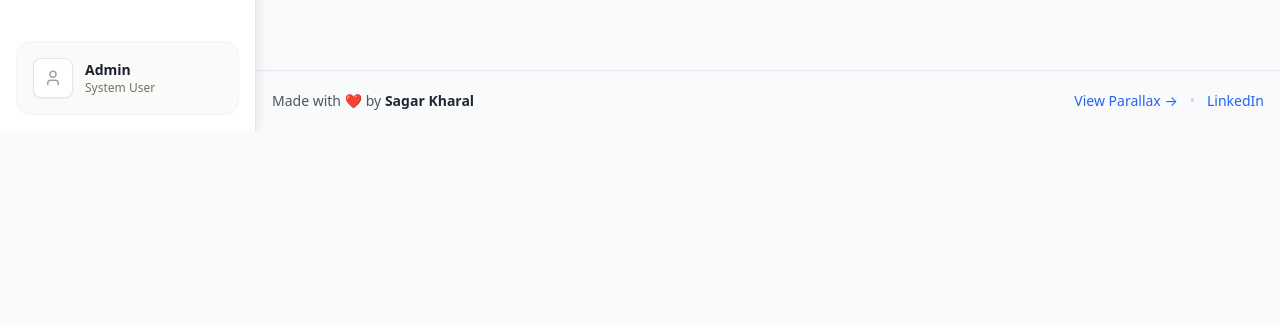
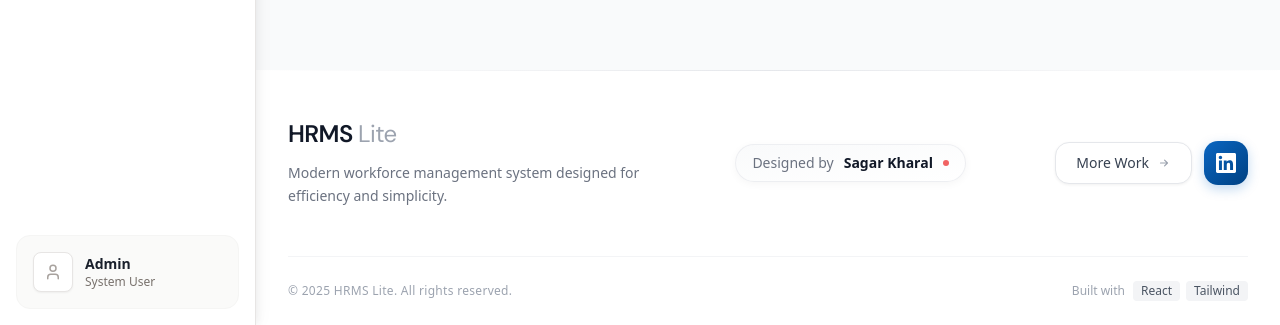
Before and after one commit to Sagar-024/HRMS-lite, a React (Vite) app in the folder frontend/: page / in a window 1280 px wide. Shown: the part 1096-1421 px from the top of the page. Before the commit the page ends 1227 px from the top, so only its background shows below. Built offline with nearby package versions, Linux system fonts and the light colour scheme; no server answers.

Commit message:
ui tweak

```diff
--- a/frontend/src/components/Footer.jsx
+++ b/frontend/src/components/Footer.jsx
@@ -2,33 +2,95 @@ import React from 'react';
 
 const Footer = () => {
     return (
-        <footer className="border-t border-gray-200 py-5">
-            <div className="max-w-7xl mx-auto px-4">
-                <div className="flex flex-col sm:flex-row items-center justify-center sm:justify-between gap-3 text-sm">
+        <footer className="relative mt-auto bg-white">
+            {/* Subtle top gradient line */}
+            <div className="absolute top-0 left-0 right-0 h-px bg-gradient-to-r from-transparent via-gray-200 to-transparent"></div>
 
-                    <p className="text-gray-600 text-center sm:text-left">
-                        Made with <span className="text-red-500">❤️</span> by{' '}
-                        <span className="font-semibold text-gray-800">Sagar Kharal</span>
+            <div className="max-w-7xl mx-auto px-6 lg:px-8">
+
+                {/* Main Footer Content */}
+                <div className="py-12">
+                    <div className="grid grid-cols-1 lg:grid-cols-12 gap-8 items-center">
+
+                        {/* Left: Brand & Description - 5 cols */}
+                        <div className="lg:col-span-5">
+                            <div className="space-y-3">
+                                <h3 className="text-2xl font-semibold tracking-tight text-gray-900">
+                                    HRMS <span className="font-light text-gray-400">Lite</span>
+                                </h3>
+                                <p className="text-sm text-gray-500 leading-relaxed max-w-sm">
+                                    Modern workforce management system designed for efficiency and simplicity.
                                 </p>
+                            </div>
+                        </div>
 
-                    <div className="flex items-center gap-3">
+                        {/* Center: Creator - 4 cols */}
+                        <div className="lg:col-span-4 flex justify-center">
+                            <div className="inline-flex items-center gap-2.5 px-4 py-2 rounded-full bg-gradient-to-br from-gray-50 to-white border border-gray-200/60 shadow-[0_2px_8px_rgba(0,_0,_0,_0.04)]">
+                                <span className="text-sm text-gray-500">Designed by</span>
+                                <span className="text-sm font-semibold text-gray-900">Sagar Kharal</span>
+                                <div className="w-1.5 h-1.5 rounded-full bg-red-500 animate-pulse"></div>
+                            </div>
+                        </div>
+
+                        {/* Right: Links - 3 cols */}
+                        <div className="lg:col-span-3 flex items-center justify-center lg:justify-end gap-3">
+
+                            {/* Portfolio Link */}
                             <a
                                 href="https://agency-landing-page-blush-nine.vercel.app/"
                                 target="_blank"
                                 rel="noopener noreferrer"
-                            className="text-blue-600 hover:underline"
+                                className="group relative inline-flex items-center gap-2 px-5 py-2.5 rounded-xl bg-white border border-gray-200 hover:border-gray-300 transition-all duration-300 shadow-[0_1px_3px_rgba(0,_0,_0,_0.06)] hover:shadow-[0_8px_16px_rgba(0,_0,_0,_0.1)] hover:-translate-y-0.5"
                             >
-                            View Parallax →
+                                <span className="text-sm font-medium text-gray-700">More Work</span>
+                                <svg
+                                    className="w-3.5 h-3.5 text-gray-400 group-hover:text-gray-600 group-hover:translate-x-0.5 transition-all"
+                                    fill="none"
+                                    stroke="currentColor"
+                                    viewBox="0 0 24 24"
+                                >
+                                    <path strokeLinecap="round" strokeLinejoin="round" strokeWidth={2} d="M13 7l5 5m0 0l-5 5m5-5H6" />
+                                </svg>
                             </a>
-                        <span className="text-gray-300">•</span>
+
+                            {/* LinkedIn - PREMIUM ICON */}
                             <a
                                 href="https://www.linkedin.com/in/sagar-kharal/"
                                 target="_blank"
                                 rel="noopener noreferrer"
-                            className="text-blue-600 hover:underline"
+                                className="group relative flex items-center justify-center w-11 h-11 rounded-xl bg-gradient-to-br from-[#0A66C2] to-[#004182] shadow-[0_4px_12px_rgba(10,_102,_194,_0.25)] hover:shadow-[0_8px_20px_rgba(10,_102,_194,_0.35)] transition-all duration-300 hover:scale-105"
+                                aria-label="Connect on LinkedIn"
                             >
-                            LinkedIn
+                                {/* LinkedIn Icon - Premium version */}
+                                <svg className="w-5 h-5 text-white" fill="currentColor" viewBox="0 0 24 24">
+                                    <path d="M20.447 20.452h-3.554v-5.569c0-1.328-.027-3.037-1.852-3.037-1.853 0-2.136 1.445-2.136 2.939v5.667H9.351V9h3.414v1.561h.046c.477-.9 1.637-1.85 3.37-1.85 3.601 0 4.267 2.37 4.267 5.455v6.286zM5.337 7.433c-1.144 0-2.063-.926-2.063-2.065 0-1.138.92-2.063 2.063-2.063 1.14 0 2.064.925 2.064 2.063 0 1.139-.925 2.065-2.064 2.065zm1.782 13.019H3.555V9h3.564v11.452zM22.225 0H1.771C.792 0 0 .774 0 1.729v20.542C0 23.227.792 24 1.771 24h20.451C23.2 24 24 23.227 24 22.271V1.729C24 .774 23.2 0 22.222 0h.003z" />
+                                </svg>
+
+                                {/* Shine effect on hover */}
+                                <div className="absolute inset-0 rounded-xl bg-gradient-to-tr from-white/0 via-white/20 to-white/0 opacity-0 group-hover:opacity-100 transition-opacity duration-300"></div>
                             </a>
+                        </div>
+                    </div>
+                </div>
+
+                {/* Bottom Bar */}
+                <div className="relative border-t border-gray-100">
+                    <div className="py-6 flex flex-col sm:flex-row items-center justify-between gap-4">
+
+                        {/* Copyright */}
+                        <p className="text-xs text-gray-400 tracking-wide">
+                            © 2025 HRMS Lite. All rights reserved.
+                        </p>
+
+                        {/* Tech Stack Badge (optional flex) */}
+                        <div className="flex items-center gap-2 text-xs text-gray-400">
+                            <span>Built with</span>
+                            <div className="flex items-center gap-1.5">
+                                <span className="px-2 py-0.5 rounded bg-gray-100 text-gray-600 font-medium">React</span>
+                                <span className="px-2 py-0.5 rounded bg-gray-100 text-gray-600 font-medium">Tailwind</span>
+                            </div>
+                        </div>
                     </div>
                 </div>
             </div>
```
Lines whose indentation alone changed are shown as unchanged.
